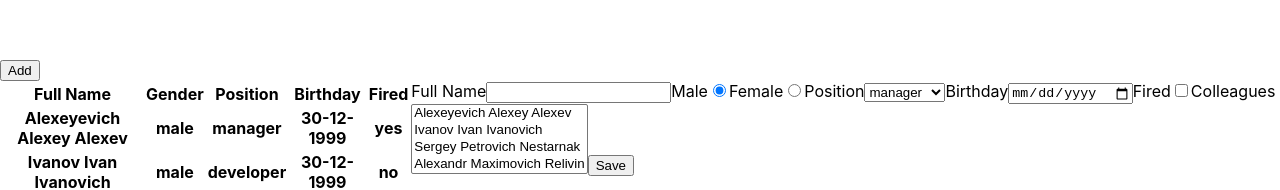
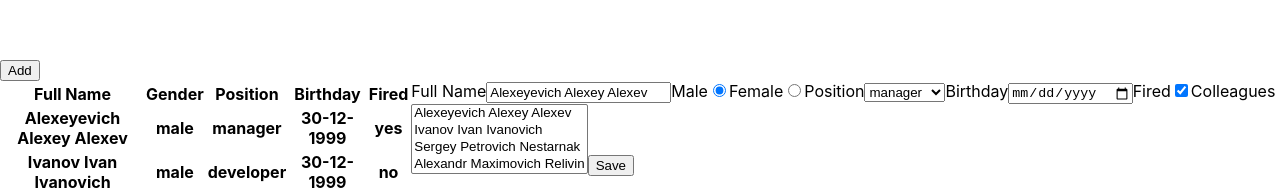
Before and after one commit to matcur/employee-dictionary, a React (Create React App) app: page / in a window 1280 px wide. Shown: the part 219-409 px from the top of the page. Built offline with nearby package versions, Linux system fonts and the light colour scheme.

Commit message:
new: add ability select employee

```diff
--- a/src/components/employees/BaseEmployeeForm.tsx
+++ b/src/components/employees/BaseEmployeeForm.tsx
@@ -1,11 +1,12 @@
 import {useInput} from "../../hooks/useInput";
-import {ChangeEvent, FC, FormEvent, useState} from "react";
+import {ChangeEvent, FC, FormEvent, useEffect, useState} from "react";
 import {Employee, EmployeeFormData} from "../../models";
+import {observer} from "mobx-react";
 
 type Props = {
   onSave: (employee: EmployeeFormData) => void
   employees: Employee[]
-  initialEmployee?: Employee
+  initialEmployee: Employee
 }
 
 type Errors = {
@@ -14,15 +15,22 @@ type Errors = {
   has: boolean
 }
 
-export const BaseEmployeeForm: FC<Props> = ({onSave, employees, initialEmployee}) => {
-  const fullName = useInput(initialEmployee?.fullName?? '');
-  const gender = useInput(initialEmployee?.gender?? 'male');
-  const birthday = useInput(initialEmployee?.birthday?? '');
-  const position = useInput(initialEmployee?.position?? 'manager');
-  const [fired, setFired] = useState(initialEmployee?.fired?? false);
-  const [colleagues, setColleagues] = useState<Employee[]>(initialEmployee?.colleagues?? []);
+export const BaseEmployeeForm: FC<Props> = observer(({onSave, employees, initialEmployee}) => {
+  const fullName = useInput('');
+  const gender = useInput('male');
+  const birthday = useInput('');
+  const position = useInput('manager');
+  const [fired, setFired] = useState(false);
+  const [colleagues, setColleagues] = useState<Employee[]>([]);
   const [errors, setErrors] = useState<Errors>({} as Errors);
 
+  useEffect(() => {
+    fullName.onChange(initialEmployee.fullName)
+    gender.onChange(initialEmployee.gender)
+    birthday.onChange(initialEmployee.birthday)
+    setFired(initialEmployee.fired)
+    setColleagues(initialEmployee.colleagues?? [])
+  }, [initialEmployee])
   const positions = ['manager', 'developer', 'header'];
 
   const handlePositionChange = (e: ChangeEvent<HTMLSelectElement>) => {
@@ -125,4 +133,4 @@ export const BaseEmployeeForm: FC<Props> = ({onSave, employees, initialEmployee}
       </form>
     </div>
   )
-}
+})
--- a/src/components/employees/EmployeeDictionary.tsx
+++ b/src/components/employees/EmployeeDictionary.tsx
@@ -2,11 +2,13 @@ import {observer} from "mobx-react";
 import {useStores} from "../../stores";
 import {EmployeeList} from "./EmployeeList";
 import {BaseEmployeeForm} from "./BaseEmployeeForm";
+import {useState} from "react";
 
 export const EmployeeDictionary = observer(() => {
   const stores = useStores();
   const employeeStore = stores.employee;
   const employees = employeeStore.employees;
+  const [selectedEmployee, setSelectedEmployee] = useState(employees[0]);
 
   const addNewEmployee = () => {
     employeeStore.add({
@@ -24,10 +26,13 @@ export const EmployeeDictionary = observer(() => {
     <div className="employee-dictionary">
       <button onClick={addNewEmployee}>Add</button>
       <div className="employee-dictionary__body">
-        <EmployeeList employees={employees}/>
+        <EmployeeList
+          employees={employees}
+          onEmployeeClick={setSelectedEmployee}/>
         <BaseEmployeeForm
           onSave={employeeStore.update.bind(employeeStore)}
-          employees={employees}/>
+          employees={employees}
+          initialEmployee={selectedEmployee}/>
       </div>
     </div>
   )
--- a/src/components/employees/EmployeeItem.tsx
+++ b/src/components/employees/EmployeeItem.tsx
@@ -3,11 +3,12 @@ import {FC} from "react";
 
 type Props = {
   employee: Employee
+  onClick: (employee: Employee) => void
 }
 
-export const EmployeeItem: FC<Props> = ({employee}) => {
+export const EmployeeItem: FC<Props> = ({employee, onClick}) => {
   return (
-    <tr className="employee-item">
+    <tr className="employee-item" onClick={() => onClick(employee)}>
       <th>{employee.fullName}</th>
       <th>{employee.gender}</th>
       <th>{employee.position}</th>
--- a/src/components/employees/EmployeeList.tsx
+++ b/src/components/employees/EmployeeList.tsx
@@ -5,9 +5,16 @@ import {observer} from "mobx-react";
 
 type Props = {
   employees: Employee[]
+  onEmployeeClick: (employee: Employee) => void
 }
 
-export const EmployeeList: FC<Props> = observer(({employees}) => {
+export const EmployeeList: FC<Props> = observer(({employees, onEmployeeClick}) => {
+  function makeEmployee(employee: Employee, index: number) {
+    return <EmployeeItem
+      key={index} employee={employee}
+      onClick={onEmployeeClick}/>;
+  }
+
   return (
     <table className="employee-list">
       <thead>
@@ -20,7 +27,7 @@ export const EmployeeList: FC<Props> = observer(({employees}) => {
         </tr>
       </thead>
       <tbody>
-        {employees.map((e, i) => <EmployeeItem key={i} employee={e}/>)}
+        {employees.map(makeEmployee)}
       </tbody>
     </table>
   )
```
